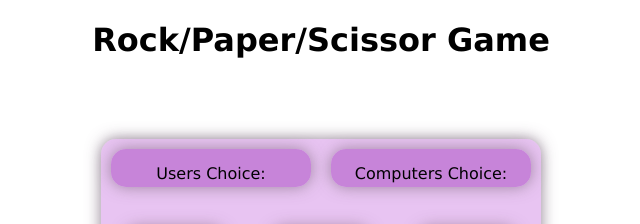
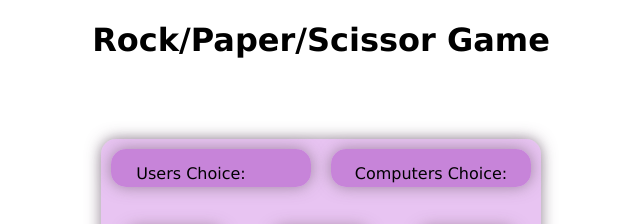
Before and after one commit to Jyoit/RockPaperScissor_Game, a plain HTML site: page index.html in a window 1280 px wide. Shown: the top 224 px of the page, 319-959 px from the left. Drawn offline with Linux system fonts and the light colour scheme; grey boxes are pictures that could not be loaded.

Commit message:
index.html

```diff
--- a/index.html
+++ b/index.html
@@ -49,6 +49,10 @@
   background-color: #c47dd7e2;
   border-radius: 15px; /* Rounded corners */
   box-shadow: 0px 0px 15px rgba(142, 118, 142, 0.81); /* Box shadow */
+}
+
+#your-choice{
+  padding:20px;
 }
 
 #computers-choice, #your-choice {
```
